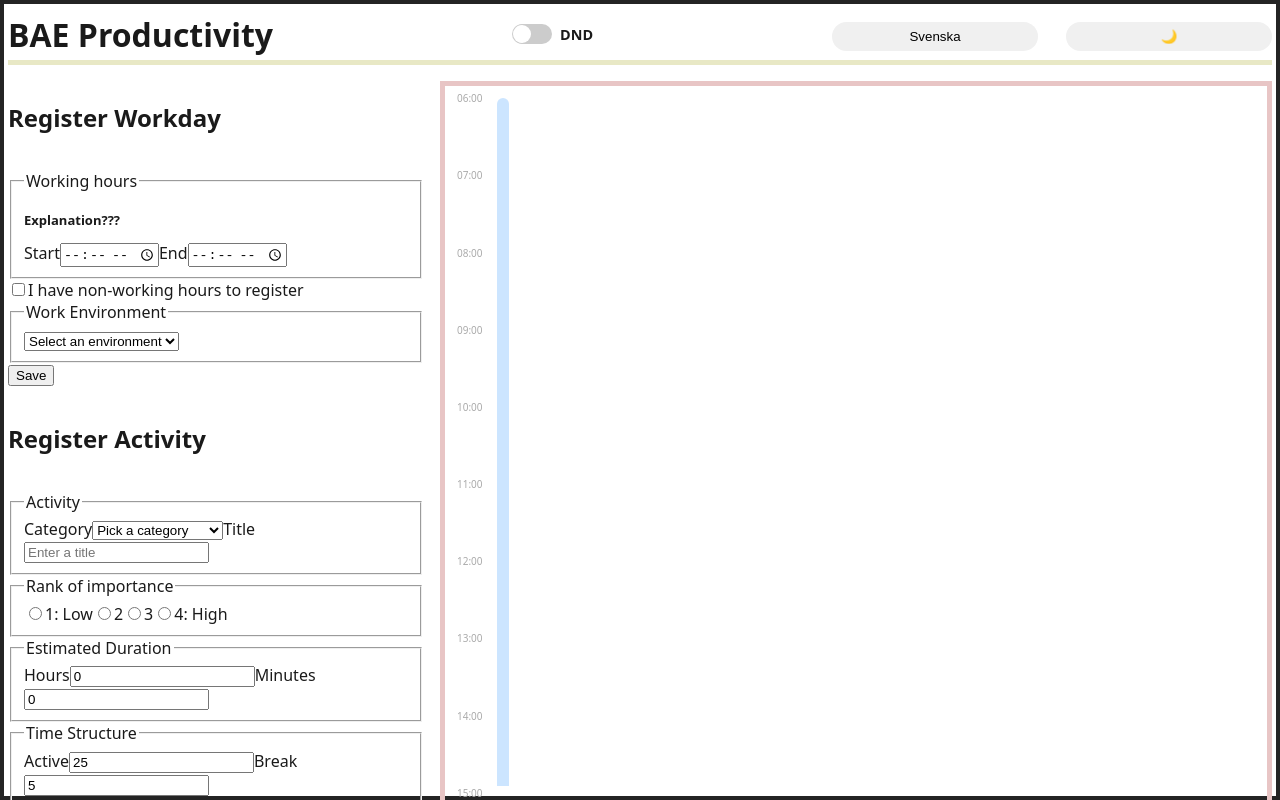
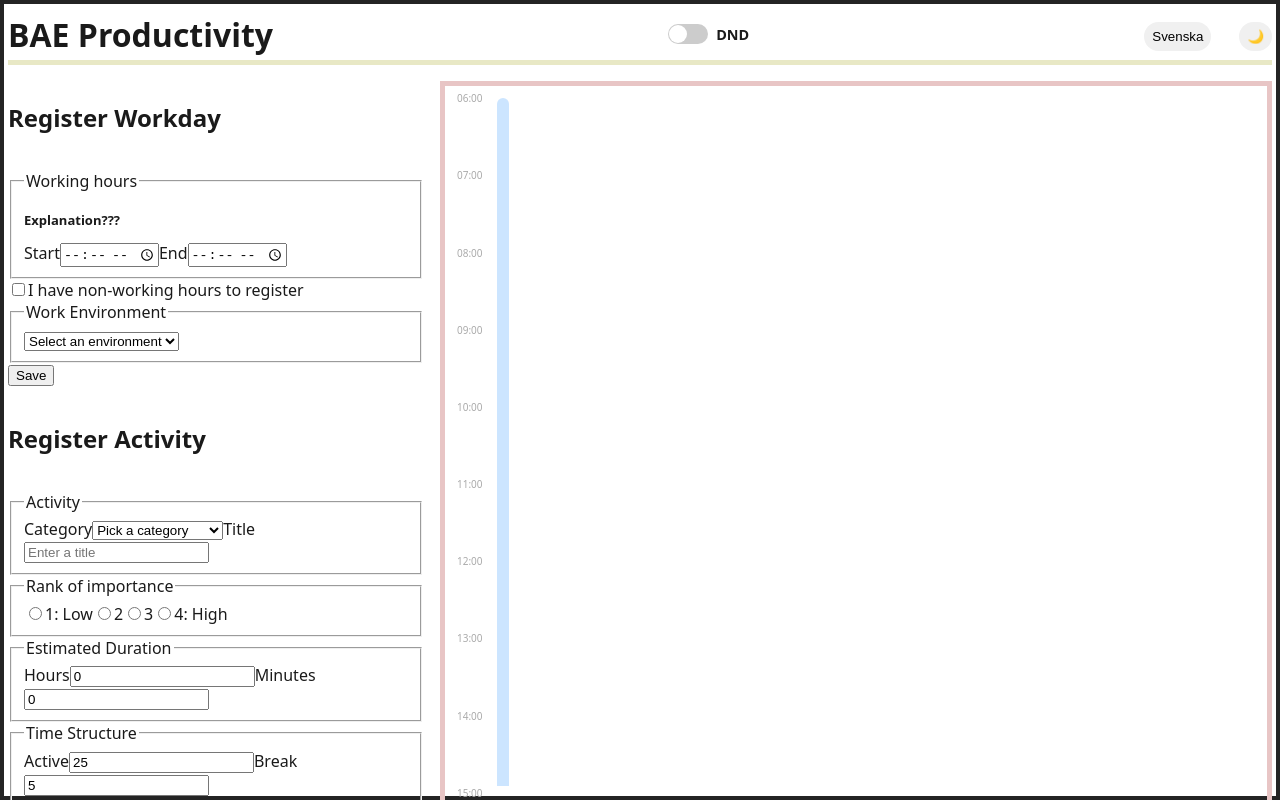
Before and after one commit to ollewarne/linkoping-pps, a React (Vite) app: page / in a window 1280 px wide. Shown: the top 800 px of the page. Built offline with nearby package versions, Linux system fonts and the light colour scheme.

Commit message:
change styling for buttons

```diff
--- a/src/components/ChangeLanguage/ChangeLanguage.module.css
+++ b/src/components/ChangeLanguage/ChangeLanguage.module.css
@@ -2,7 +2,7 @@
     background: var(--btn-bg);
     color: var(--btn-text);
     border-radius: 20px;
-    width: 206px;
+    padding: 4px 8px 4px 8px;
     height: 29px;
     border: none;
     cursor: pointer;
--- a/src/components/ThemeToggle/ThemeToggle-module.css
+++ b/src/components/ThemeToggle/ThemeToggle-module.css
@@ -24,12 +24,12 @@ body {
     background: var(--btn-bg);
     color: var(--btn-text);
     border-radius: 20px;
-    width: 206px;
     height: 29px;
     border: none;
     cursor: pointer;
     margin-top: 4px;
     transition: transform 0.3s ease;
+    padding: 4px 8px 4px 8px;
 }
 
 .theme-toggle-btn:hover {
```
